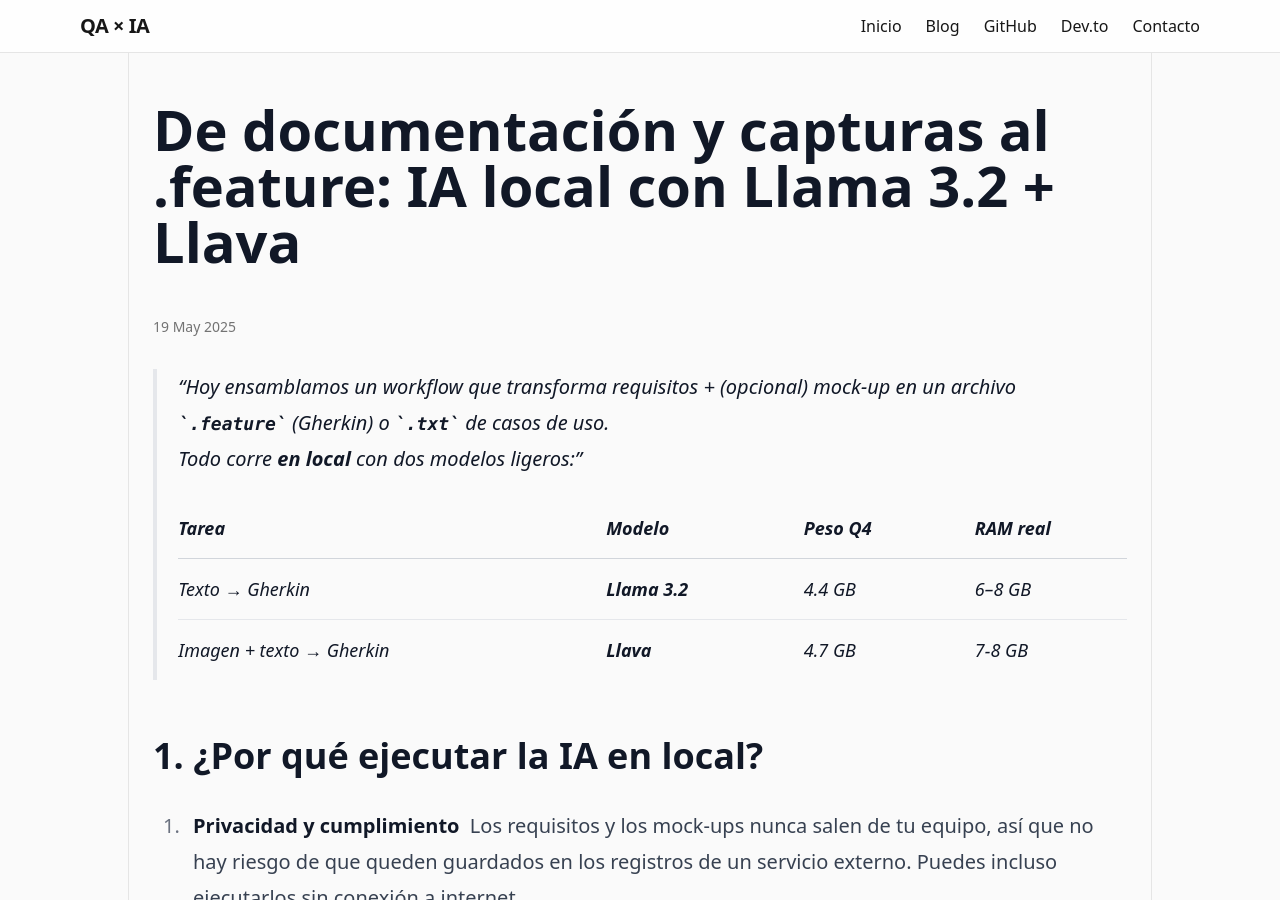
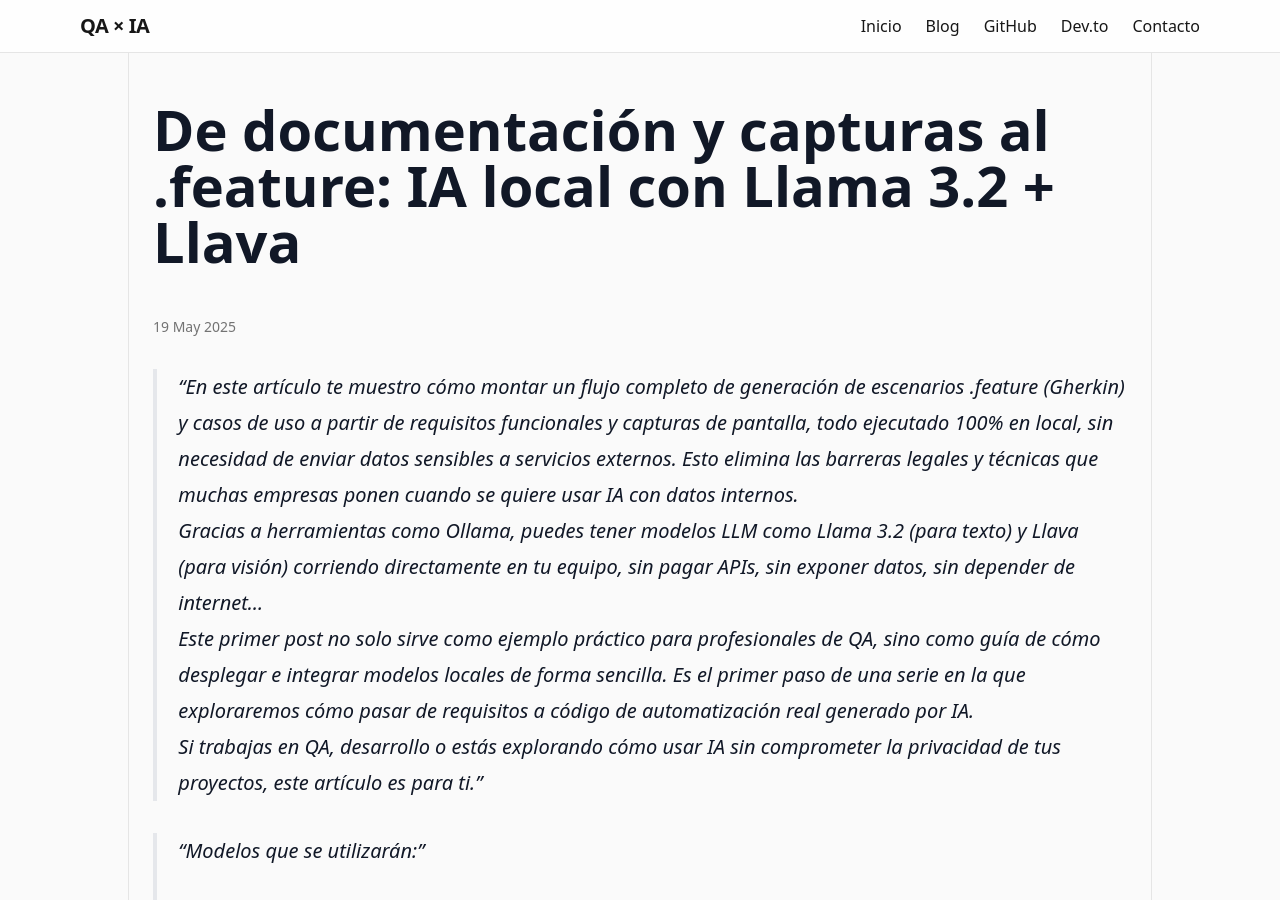
Before and after one commit to abarragancosto/abarragancosto.github.io, a Jekyll site: the page built from _posts/2025-05-19-featureGen.md, in a window 1280 px wide and 900 px high. Built offline with Jekyll 4.4.1, drawn with Linux system fonts in a browser that asks for light colours; nearby versions of some CDN libraries.

Commit message:
Últimos retoques del comienzo del artículo

```diff
--- a/_posts/2025-05-19-featureGen.md
+++ b/_posts/2025-05-19-featureGen.md
@@ -9,14 +9,18 @@ header:
   caption: "QA × IA Weekly · Artículo 2"
 ---
 
-> Hoy ensamblamos un *workflow* que transforma requisitos + (opcional) mock‑up en un archivo `.feature` (Gherkin) o `.txt` de casos de uso.
-> Todo corre **en local** con dos modelos ligeros:
+> En este artículo te muestro cómo montar un flujo completo de generación de escenarios .feature (Gherkin) y casos de uso a partir de requisitos funcionales y capturas de pantalla, todo ejecutado 100% en local, sin necesidad de enviar datos sensibles a servicios externos. Esto elimina las barreras legales y técnicas que muchas empresas ponen cuando se quiere usar IA con datos internos.
+> Gracias a herramientas como Ollama, puedes tener modelos LLM como Llama 3.2 (para texto) y Llava (para visión) corriendo directamente en tu equipo, sin pagar APIs, sin exponer datos, sin depender de internet...
+> Este primer post no solo sirve como ejemplo práctico para profesionales de QA, sino como guía de cómo desplegar e integrar modelos locales de forma sencilla. Es el primer paso de una serie en la que exploraremos cómo pasar de requisitos a código de automatización real generado por IA.
+> Si trabajas en QA, desarrollo o estás explorando cómo usar IA sin comprometer la privacidad de tus proyectos, este artículo es para ti.
+
+> Modelos que se utilizarán:
 >
 > | Tarea | Modelo        | Peso Q4 | RAM real |
 > |-------|---------------|--------|----------|
 > | Texto → Gherkin | **Llama 3.2** | 4.4 GB | 6–8 GB   |
 > | Imagen + texto → Gherkin | **Llava**     | 4.7 GB | 7-8 GB   |
->
+
 
 ## 1. ¿Por qué ejecutar la IA **en local**?
 
```
